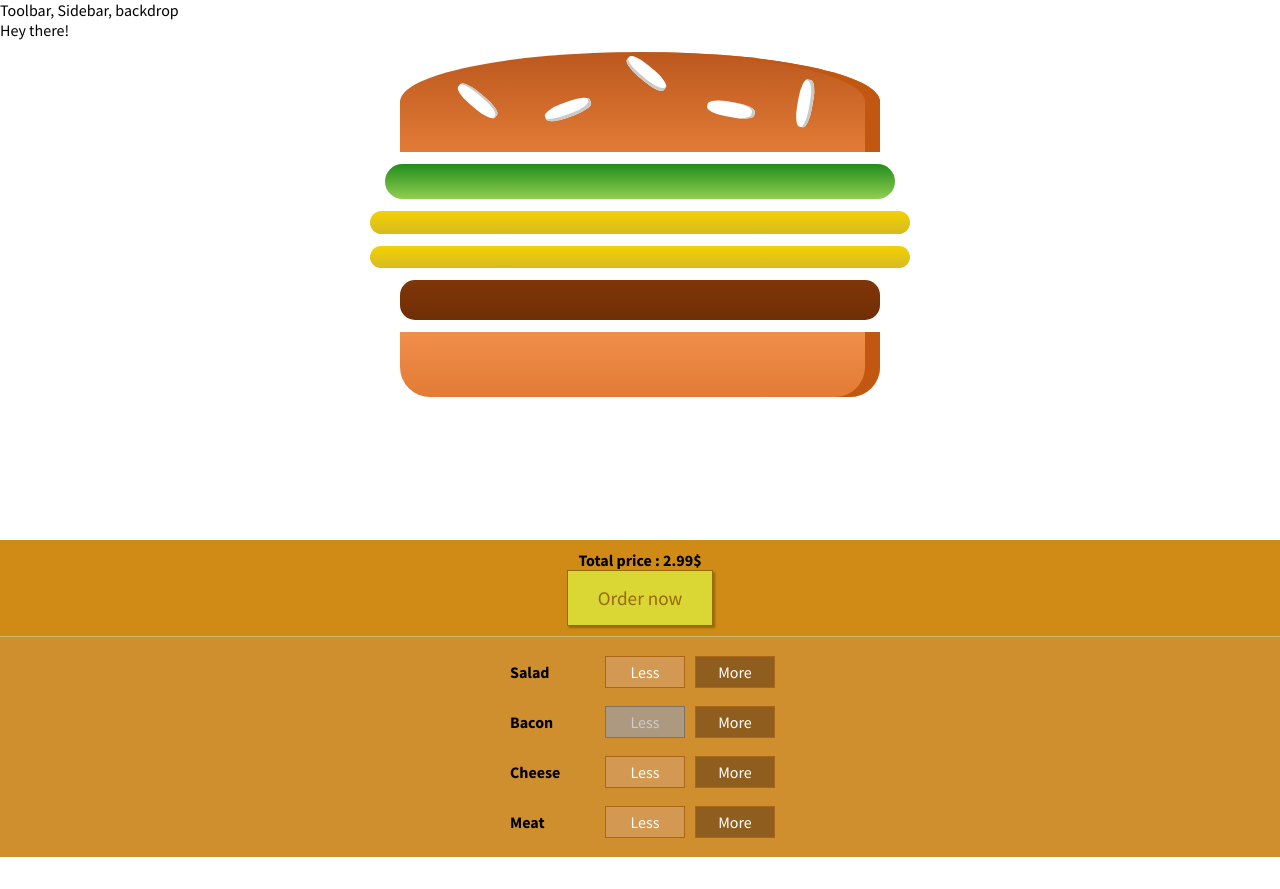
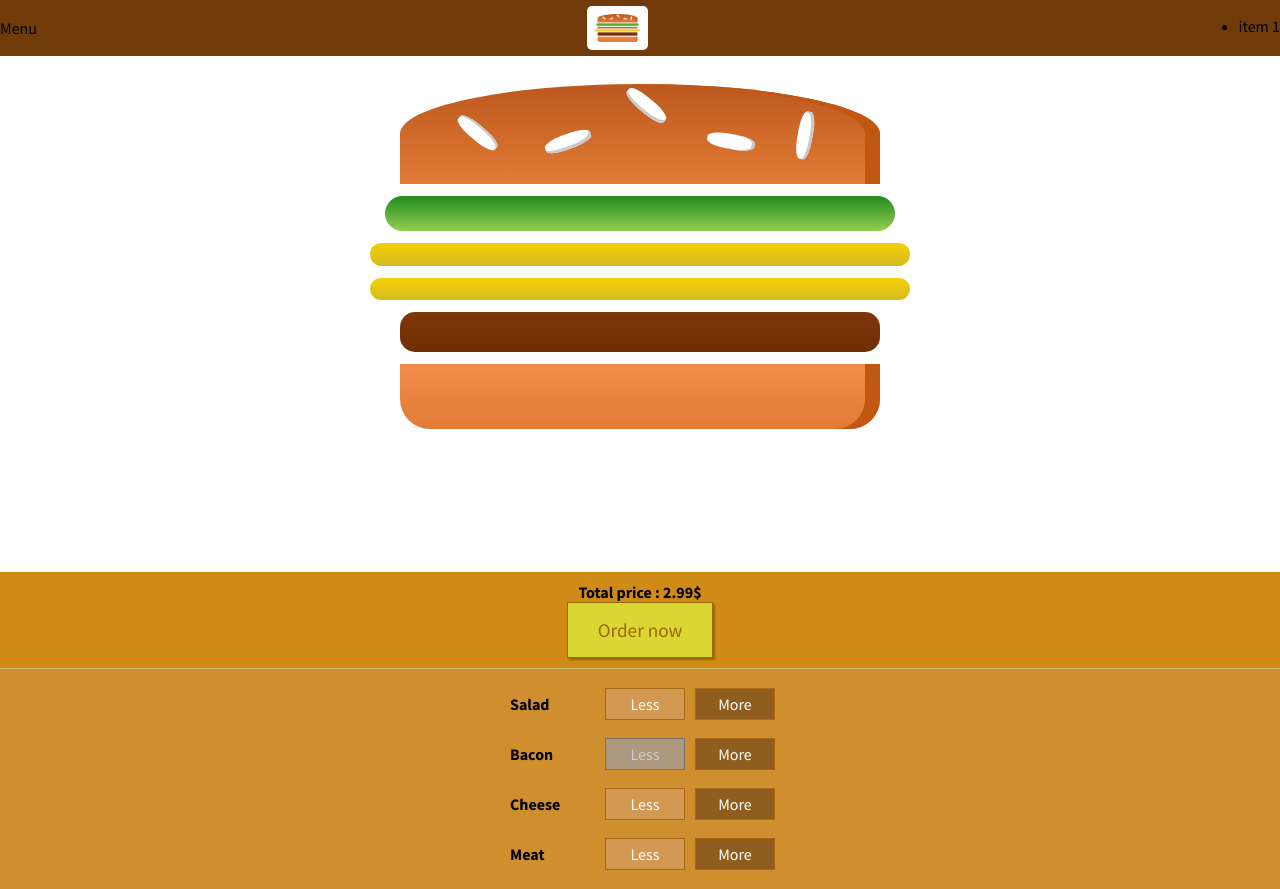
Before and after one commit to amiyasahu/BurgerBuilder, a React (Create React App) app: page / in a window 1280 px wide. Before the commit the page ends 857 px from the top, so only its background shows below. Built offline with nearby package versions, Linux system fonts and the light colour scheme.

Commit message:
Added Logo and layout

```diff
--- a/src/App.js
+++ b/src/App.js
@@ -8,7 +8,6 @@
         return (
             <div className="App">
                 <Layout>
-                    Hey there!
                     <BurgerBuilder/>
                 </Layout>
             </div>
--- a/src/components/Layout/Layout.css
+++ b/src/components/Layout/Layout.css
@@ -0,0 +1,3 @@
+.Content {
+    margin-top: 72px;
+}
--- a/src/components/Layout/Layout.js
+++ b/src/components/Layout/Layout.js
@@ -1,13 +1,12 @@
 import React from 'react';
-import {Aux} from '../../hoc';
+import { Aux } from '../../hoc';
+import { Toolbar } from "../index";
 import './Layout.css';
 
 const layout = (props) => {
     return <Aux>
-        <div>
-            Toolbar, Sidebar, backdrop
-        </div>
-        <main>
+        <Toolbar/>
+        <main className="Content">
             {props.children}
         </main>
     </Aux>
--- /dev/null
+++ b/src/components/Logo/Logo.css
@@ -0,0 +1,11 @@
+.Logo{
+    background-color: #ffffff;
+    padding: 8px;
+    height: 80%;
+    box-sizing: border-box;
+    border-radius: 5px;
+}
+
+.Logo img {
+    height: 100%;
+}
--- /dev/null
+++ b/src/components/Logo/Logo.js
@@ -0,0 +1,13 @@
+import React from 'react';
+import burgerLogo from '../../assets/images/burger-logo.png';
+import './Logo.css';
+
+const logo = () => {
+    return (
+        <div className="Logo">
+            <img src={burgerLogo} alt="Burger Builder"/>
+        </div>
+    );
+};
+
+export default logo;
--- /dev/null
+++ b/src/components/Navigation/Toolbar/Toolbar.css
@@ -0,0 +1,18 @@
+.Toolbar {
+    height: 56px;
+    width: 100%;
+    position: fixed;
+    top: 0;
+    left: 0;
+    background-color: #703B09;
+    display: flex;
+    justify-content: space-between;
+    align-items: center;
+    padding: 0;
+    box-sizing: border-box;
+    z-index: 90;
+}
+
+.Toolbar nav {
+    height: 100%;
+}
--- /dev/null
+++ b/src/components/Navigation/Toolbar/Toolbar.js
@@ -0,0 +1,19 @@
+import React from 'react';
+import { Logo } from "../../index";
+import './Toolbar.css';
+
+const toolbar = (props) => {
+    return (
+        <header className="Toolbar">
+            <div>Menu</div>
+            <Logo/>
+            <nav>
+                <ul>
+                    <li>item 1</li>
+                </ul>
+            </nav>
+        </header>
+    );
+};
+
+export default toolbar;
--- a/src/components/index.js
+++ b/src/components/index.js
@@ -4,3 +4,5 @@
 export { default as Modal } from './UI/Modal/Modal';
 export { default as Backdrop } from './UI/Backdrop/Backdrop';
 export { default as OrderSummary } from './Burger/OrderSummary/OrderSummary';
+export { default as Toolbar } from './Navigation/Toolbar/Toolbar';
+export { default as Logo } from './Logo/Logo';
```
Also changed, not shown: src/assets/images/burger-logo.png (added), src/components/Navigation/Navigation.js (added).
